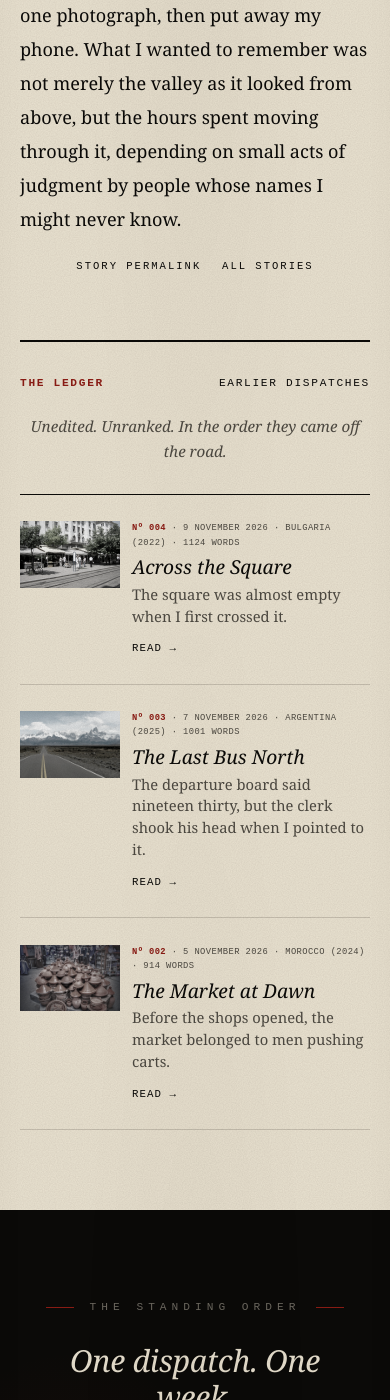
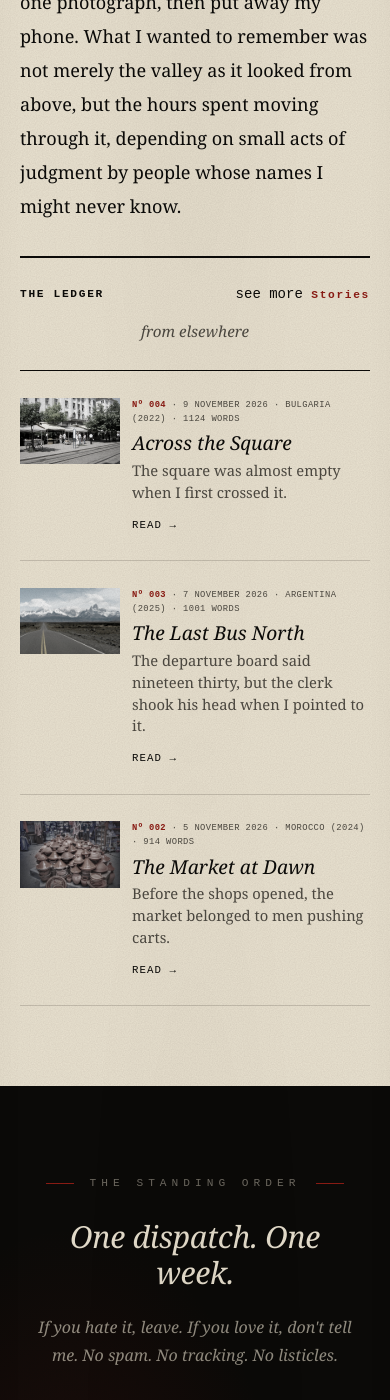
Before and after one commit to westbank-alchemy/some-odd-road, a Jekyll site: the page built from index.html, in a window 390 px wide and 1400 px high, scrolled down 6914 px. Built offline with Jekyll 4.4.1, drawn with Linux system fonts in a browser that asks for light colours; some web fonts are replaced.

Commit message:
Refine navigation, story layout, and Ledger design

```diff
--- a/_includes/recent-ledger.html
+++ b/_includes/recent-ledger.html
@@ -1,7 +1,7 @@
 <style>
 .sor-ledger-v62 {
   max-width: 980px;
-  margin: 2rem auto 5rem;
+  margin: 0.75rem auto 5rem;
   color: var(--ink, #0b0a08);
 }
 
@@ -130,15 +130,94 @@
     justify-self: start;
   }
 }
+
+/* Single-row Ledger heading */
+.sor-ledger-v62-head {
+  display: grid;
+  grid-template-columns: minmax(0, 1fr) auto minmax(0, 1fr);
+  align-items: center;
+  column-gap: 1rem;
+  padding-top: 1.6rem;
+  padding-bottom: 1.6rem;
+}
+
+.sor-ledger-v62-labels {
+  display: contents;
+}
+
+.sor-ledger-v62-labels strong {
+  grid-column: 1;
+  grid-row: 1;
+  justify-self: start;
+}
+
+.sor-ledger-v62-labels .sor-ledger-more {
+  grid-column: 3;
+  grid-row: 1;
+  justify-self: end;
+}
+
+.sor-ledger-v62-head p {
+  grid-column: 2;
+  grid-row: 1;
+  margin: 0;
+  text-align: center;
+}
+
+@media (max-width: 720px) {
+  .sor-ledger-v62-head {
+    grid-template-columns: 1fr auto;
+    row-gap: 0.75rem;
+  }
+
+  .sor-ledger-v62-labels .sor-ledger-more {
+    grid-column: 2;
+  }
+
+  .sor-ledger-v62-head p {
+    grid-column: 1 / -1;
+    grid-row: 2;
+  }
+}
+
+
+/* Ledger editorial heading colors */
+.sor-ledger-v62-labels strong {
+  color: var(--ink, #0b0a08);
+}
+
+.sor-ledger-v62-labels .sor-ledger-more {
+  color: var(--ink, #0b0a08);
+  text-decoration: none;
+  white-space: nowrap;
+}
+
+.sor-ledger-v62-labels .sor-ledger-more b {
+  color: var(--blood, #8e1c14);
+}
+
+.sor-ledger-v62-labels .sor-ledger-more:hover b {
+  text-decoration: underline;
+}
+
+
+/* Improve readability of 'see' */
+.sor-ledger-see {
+  font-size: 1.15em;
+  font-weight: 700;
+  letter-spacing: 0;
+  color: var(--ink, #0b0a08);
+}
+
 </style>
 {% assign excluded_url = include.exclude_url | default: page.url %}
 <section class="sor-ledger-v62">
   <header class="sor-ledger-v62-head">
     <div class="sor-ledger-v62-labels">
       <strong>The Ledger</strong>
-      <span>Earlier Dispatches</span>
+      <a class="sor-ledger-more" href="{{ '/stories/' | relative_url }}"><span class="sor-ledger-see">see more</span> <b>Stories</b></a>
     </div>
-    <p>Unedited. Unranked. In the order they came off the road.</p>
+    <p>from elsewhere</p>
   </header>
 
   <div class="sor-ledger-v62-list">
--- a/_layouts/default.html
+++ b/_layouts/default.html
@@ -13,6 +13,11 @@
 <body>
   {% include v61-svg.html %}
   <main class="shell">
+    <nav class="sor-top-nav" aria-label="Main navigation">
+      <a href="{{ '/' | relative_url }}">Home</a>
+      <a href="{{ '/stories/' | relative_url }}">Stories</a>
+      <a href="{{ '/about/' | relative_url }}">About</a>
+    </nav>
     {% include v61-masthead.html %}
     {{ content }}
   </main>
--- a/_layouts/post.html
+++ b/_layouts/post.html
@@ -26,10 +26,6 @@ layout: default
 
   <div class="measure">
     <div class="prose journal-prose sor-story-body">{{ content }}</div>
-    <nav class="sor-links" aria-label="Story navigation">
-      <a href="{{ '/stories/' | relative_url }}">← All stories</a>
-      <a href="{{ '/' | relative_url }}">Front page</a>
-    </nav>
   </div>
 </article>
 
--- a/assets/css/v61-site.css
+++ b/assets/css/v61-site.css
@@ -51,7 +51,7 @@
 }
 
 /* SOR story layout v1 */
-.sor-story{padding:.7rem 0 4rem}
+.sor-story{padding:.7rem 0 1.5rem}
 .sor-story-header{text-align:center}
 .sor-story-country{font-family:var(--stamp);font-size:1.05rem;letter-spacing:.28em;text-transform:uppercase;color:var(--blood);margin-bottom:.65rem}
 .sor-story-title{font-family:var(--serif);font-weight:500;font-size:clamp(2.6rem,6vw,4.2rem);line-height:1.13;margin:0 auto .5rem;max-width:840px}
@@ -63,7 +63,7 @@
 .sor-story-photo figcaption{font-family:var(--serif);font-style:italic;color:var(--ash);font-size:.94rem;line-height:1.5;margin-top:.5rem;border-bottom:1px solid var(--bone-dk);padding-bottom:.85rem}
 .sor-story-body > p:first-of-type{text-indent:0}
 .sor-story-body > p:first-of-type::first-letter{float:left;font-family:Georgia,serif;font-size:4.5rem;font-style:italic;line-height:.8;color:var(--blood);margin:.08em .09em 0 0}
-@media(max-width:600px){.sor-story{padding:.75rem 0 3rem}.sor-story-title{font-size:clamp(2rem,9vw,3rem)}.sor-story-meta{font-size:.63rem}.sor-story-body > p:first-of-type::first-letter{font-size:3.6rem}}
+@media(max-width:600px){.sor-story{padding:.75rem 0 1rem}.sor-story-title{font-size:clamp(2rem,9vw,3rem)}.sor-story-meta{font-size:.63rem}.sor-story-body > p:first-of-type::first-letter{font-size:3.6rem}}
 
 /* Balance masthead and article spacing */
 .shell:has(> .sor-story) > .masthead {
@@ -161,3 +161,121 @@
     width: 140px !important;
   }
 }
+
+
+/* Subtle ending line beneath every story */
+.sor-story-end-rule {
+  display: block;
+  width: 120px;
+  height: 0;
+  border: 0;
+  border-top: 1px solid var(--ink, #0b0a08);
+  opacity: 0.45;
+  margin: 2.75rem auto 2.25rem;
+}
+
+
+/* Main navigation ribbon */
+.sor-top-nav {
+  display: flex;
+  justify-content: center;
+  align-items: center;
+  gap: clamp(1.5rem, 4vw, 3.5rem);
+  padding: 0.65rem 0 0.85rem;
+  margin-bottom: 0.75rem;
+}
+
+.sor-top-nav a {
+  font-family: var(--stamp, monospace);
+  font-size: 0.72rem;
+  font-weight: 600;
+  letter-spacing: 0.12em;
+  text-transform: uppercase;
+  color: var(--ink, #0b0a08);
+  text-decoration: none;
+}
+
+.sor-top-nav a:hover,
+.sor-top-nav a:focus-visible {
+  color: var(--blood, #8e1c14);
+}
+
+@media (max-width: 600px) {
+  .sor-top-nav {
+    gap: 1.5rem;
+  }
+
+  .sor-top-nav a {
+    font-size: 0.65rem;
+  }
+}
+
+
+/* Navigation ribbon refinement */
+.sor-top-nav {
+  justify-content: flex-start;
+  gap: 2.5rem;
+}
+
+.sor-top-nav a {
+  font-size: 0.85rem;
+  color: var(--blood, #8e1c14);
+}
+
+@media (max-width: 600px) {
+  .sor-top-nav {
+    gap: 1.5rem;
+  }
+
+  .sor-top-nav a {
+    font-size: 0.78rem;
+  }
+}
+
+
+/* Final navigation ribbon spacing */
+.sor-top-nav {
+  padding-bottom: 0.65rem;
+  margin-bottom: -3.5rem;
+}
+
+.sor-top-nav a {
+  font-size: 0.95rem;
+}
+
+@media (max-width: 600px) {
+  .sor-top-nav a {
+    font-size: 0.85rem;
+  }
+}
+
+
+/* Enlarged story country label */
+.sor-story-country {
+  font-size: 1.32rem;
+}
+
+@media (max-width: 600px) {
+  .sor-story-country {
+    font-size: 1rem;
+  }
+}
+
+/* Keep navigation links clickable above masthead */
+.sor-top-nav {
+  position: relative;
+  z-index: 10;
+}
+
+/* Preserve lowercase see and capitalized Stories */
+.sor-ledger-v62 .sor-ledger-more {
+  text-transform: none !important;
+}
+
+/* Clear, regular-weight "see" */
+.sor-ledger-v62 .sor-ledger-see {
+  font-size: 1.25em;
+  font-weight: 400;
+  letter-spacing: 0;
+  color: var(--ink, #0b0a08);
+}
--- a/index.html
+++ b/index.html
@@ -46,11 +46,6 @@ layout: default
     <div class="prose journal-prose sor-story-body">
       {{ featured.content | markdownify }}
     </div>
-
-    <nav class="sor-links" aria-label="Story navigation">
-      <a href="{{ featured.url | relative_url }}">Story permalink</a>
-      <a href="{{ '/stories/' | relative_url }}">All stories</a>
-    </nav>
   </div>
 </article>
 
```
Also changed, not shown: stories/index.html (+50 -0 lines).
